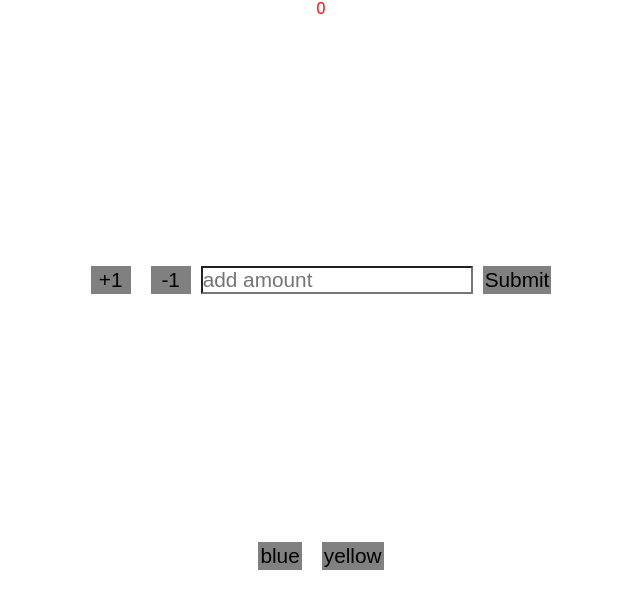
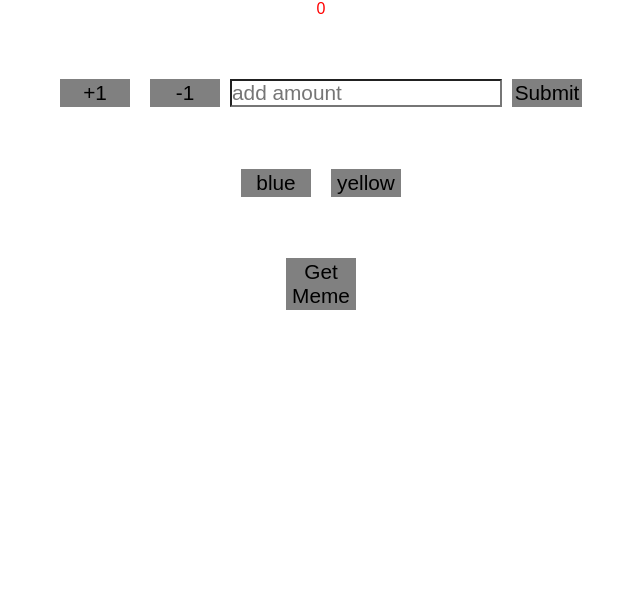
Before and after one commit to LaneLR/MVLearningPlan, a Next.js app: page / in a window 1280 px wide. Shown: the top 608 px of the page, without its empty margins (319-959 px from the left). Built offline with nearby package versions, Linux system fonts and the light colour scheme.

Commit message:
add meme generator for practicing calls in sagas

```diff
--- a/src/Providers.js
+++ b/src/Providers.js
@@ -4,6 +4,7 @@ import { configureStore } from "@reduxjs/toolkit";
 import { Provider } from "react-redux";
 import counterReducer from "./app/slices/changeCounterSlice";
 import colorReducer from './app/slices/changeColorSlice'
+import imageReducer from './app/slices/changeImageSlice'
 import rootSaga from './sagas';
 
 const sagaMiddleware = createSagaMiddleware();
@@ -12,6 +13,7 @@ const store = configureStore({
   reducer: {
     changeCount: counterReducer,
     changeColor: colorReducer,
+    changeImage: imageReducer,
 },
     middleware: (getDefaultMiddleWare) => getDefaultMiddleWare({ thunk: false }).concat(sagaMiddleware)
 });
--- a/src/app/page.js
+++ b/src/app/page.js
@@ -8,12 +8,13 @@ import {
   changeByAmount,
 } from "./slices/changeCounterSlice";
 import { changeToBlue, changeToBlueAsync, changeToYellow } from "./slices/changeColorSlice";
+import { fetchMemeImage } from "./slices/changeImageSlice";
 
 const AppWrapper = styled.div`
   display: flex;
   justify-content: space-evenly;
   align-items: center;
-  height: 100vh;
+  height: 30vh;
   flex-flow: column nowrap;
 `;
 
@@ -29,14 +30,21 @@ const StyledButton = styled.button`
   color: black;
   border: 2px solid gray;
   margin: 0 10px;
-  width: auto;
-  min-width: 40px;
+  width: 70px;
+  height: auto;
+
+  &:active {
+  background-color: darkgray;
+  margin: 0 10px;
+  border: none;
+  }
 `;
 
 export default function Home() {
   const dispatch = useDispatch();
   const count = useSelector((state) => state.changeCount.value);
   const colors = useSelector((state) => state.changeColor.color);
+  const memeImgUrl = useSelector((state) => state.changeImage.url)
   const [newIncrement, setNewIncrement] = useState(0);
 
   return (
@@ -66,6 +74,10 @@ export default function Home() {
           <StyledButton onClick={() => dispatch(changeToYellow())}>yellow</StyledButton>
         </div>
       </AppWrapper>
+      <div style={{display: "flex", justifyContent: "center", flexDirection: 'column', alignItems: 'center'}}>
+        <img style={{ maxWidth: '400px', maxHeight: '400px'}} src={memeImgUrl}/>
+        <StyledButton onClick={() => dispatch(fetchMemeImage())}>Get Meme</StyledButton>
+      </div>
     </>
   );
 }
--- /dev/null
+++ b/src/app/slices/changeImageSlice.js
@@ -0,0 +1,19 @@
+import { createSlice } from "@reduxjs/toolkit";
+
+const initialState = {
+    url: null,
+}
+
+const changeImageSlice = createSlice({
+    name: "changeImage",
+    initialState,
+    reducers: {
+        setMemeImage: (state, action) => {
+            state.url = action.payload;
+        },
+        fetchMemeImage: () => {}
+    }
+})
+
+export const {setMemeImage, fetchMemeImage} = changeImageSlice.actions;
+export default changeImageSlice.reducer;
--- a/src/sagas/index.js
+++ b/src/sagas/index.js
@@ -1,8 +1,10 @@
 import {all} from 'redux-saga/effects'
 import changeBlueSaga from './sagaChangeColor'
+import changeImageSaga from './sagaChangeImage'
 
 export default function* rootSaga() {
     yield all([
         changeBlueSaga(),
+        changeImageSaga(),
     ])
 }
--- a/src/sagas/sagaChangeColor.js
+++ b/src/sagas/sagaChangeColor.js
@@ -1,5 +1,5 @@
 import { delay, put, take, takeEvery } from "redux-saga/effects";
-import { changeToBlue } from "@/app/slices/changeColorSlice";
+import { changeToBlue, changeToBlueAsync } from "@/app/slices/changeColorSlice";
 
 function* handleAsyncChangeBlue() {
     yield delay(3000);
@@ -7,5 +7,5 @@ function* handleAsyncChangeBlue() {
 }
 
 export default function* colorSaga() {
-    yield takeEvery('changeColor/changeToBlueAsync', handleAsyncChangeBlue)
+    yield takeEvery(changeToBlueAsync.type, handleAsyncChangeBlue)
 }
--- /dev/null
+++ b/src/sagas/sagaChangeImage.js
@@ -0,0 +1,16 @@
+import { setMemeImage, fetchMemeImage } from "@/app/slices/changeImageSlice";
+import { put, takeLatest, call } from "redux-saga/effects";
+
+function* handleGetMemeImage() {
+    try {
+      const res = yield call(() => fetch(`https://meme-api.com/gimme`))
+      const data = yield call(() => res.json())
+      yield put(setMemeImage(data.url))
+    } catch (err) {
+      console.error("Error occurred: ", err)
+    }
+}
+
+export default function* changeImageSaga() {
+    yield takeLatest(fetchMemeImage.type, handleGetMemeImage)
+}
```
